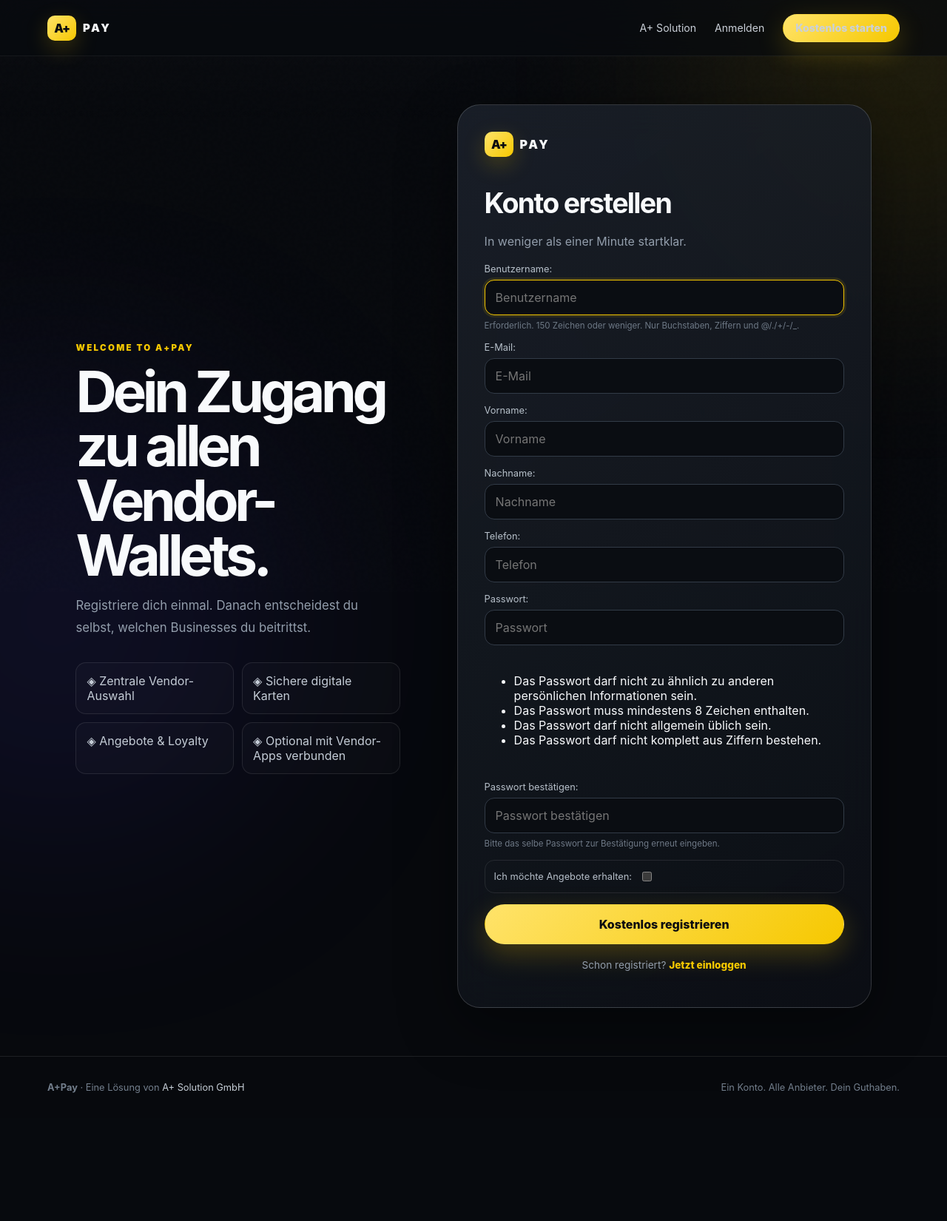
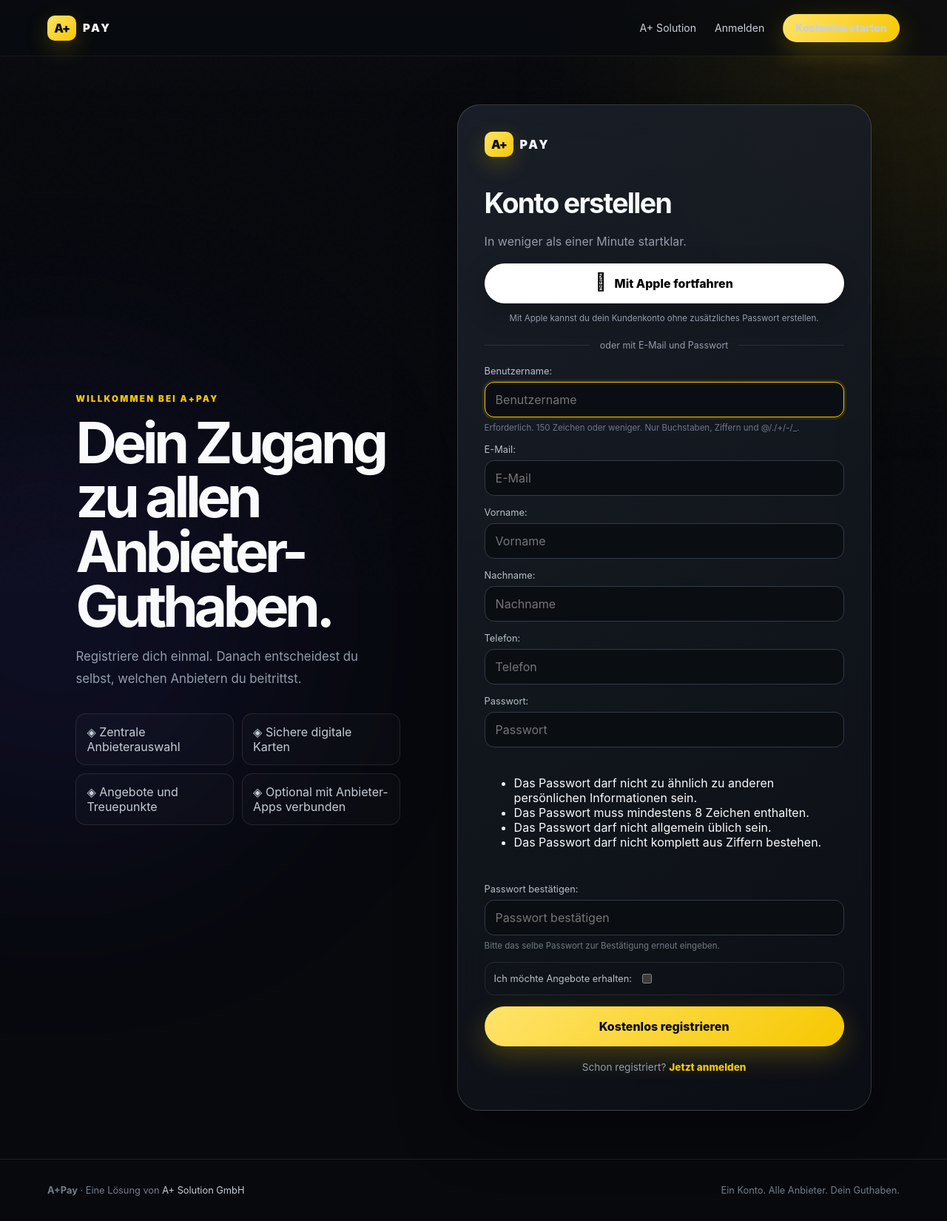
Before and after one commit to hsdarestani/apluspay, a Django app: page /accounts/register/ in a window 1280 px wide. Shown: the whole page at 74% size. Before the commit the page ends 1477 px from the top, so only its background shows below. Run offline with Django 5.2, Linux system fonts and the light colour scheme; some libraries are stand-ins or nearby versions.

Commit message:
Registrierungsseite vollständig eindeutschen

```diff
--- a/templates/registration/register.html
+++ b/templates/registration/register.html
@@ -1,3 +1,30 @@
 {% extends 'pay/base.html' %}
-{% block title %}A+Pay Konto erstellen{% endblock %}
-{% block content %}<section class="auth-shell"><div class="auth-side"><span class="eyebrow">WELCOME TO A+PAY</span><h1>Dein Zugang zu allen Vendor-Wallets.</h1><p>Registriere dich einmal. Danach entscheidest du selbst, welchen Businesses du beitrittst.</p><div class="auth-benefits"><span>◈ Zentrale Vendor-Auswahl</span><span>◈ Sichere digitale Karten</span><span>◈ Angebote & Loyalty</span><span>◈ Optional mit Vendor-Apps verbunden</span></div></div><div class="auth-card glass-card reveal"><div class="brand auth-brand"><span class="brand-mark">A+</span><span>PAY</span></div><h2>Konto erstellen</h2><p class="muted">In weniger als einer Minute startklar.</p><form method="post" class="stack-form">{% csrf_token %}{{ form.as_p }}<button class="btn btn-primary btn-block btn-xl">Kostenlos registrieren</button></form><p class="auth-switch">Schon registriert? <a href="{% url 'login' %}">Jetzt einloggen</a></p></div></section>{% endblock %}
+{% block title %}A+Pay-Konto erstellen{% endblock %}
+{% block content %}
+<section class="auth-shell">
+  <div class="auth-side">
+    <span class="eyebrow">WILLKOMMEN BEI A+PAY</span>
+    <h1>Dein Zugang zu allen Anbieter-Guthaben.</h1>
+    <p>Registriere dich einmal. Danach entscheidest du selbst, welchen Anbietern du beitrittst.</p>
+    <div class="auth-benefits">
+      <span>◈ Zentrale Anbieterauswahl</span>
+      <span>◈ Sichere digitale Karten</span>
+      <span>◈ Angebote und Treuepunkte</span>
+      <span>◈ Optional mit Anbieter-Apps verbunden</span>
+    </div>
+  </div>
+  <div class="auth-card glass-card reveal">
+    <div class="brand auth-brand"><span class="brand-mark">A+</span><span>PAY</span></div>
+    <h2>Konto erstellen</h2>
+    <p class="muted">In weniger als einer Minute startklar.</p>
+    <a class="apple-login-button" href="{% url 'apple-login' %}">
+      <span class="apple-login-symbol" aria-hidden="true"></span>
+      <span>Mit Apple fortfahren</span>
+    </a>
+    <p class="auth-privacy-note">Mit Apple kannst du dein Kundenkonto ohne zusätzliches Passwort erstellen.</p>
+    <div class="auth-divider"><span>oder mit E-Mail und Passwort</span></div>
+    <form method="post" class="stack-form">{% csrf_token %}{{ form.as_p }}<button class="btn btn-primary btn-block btn-xl">Kostenlos registrieren</button></form>
+    <p class="auth-switch">Schon registriert? <a href="{% url 'login' %}">Jetzt anmelden</a></p>
+  </div>
+</section>
+{% endblock %}
```
